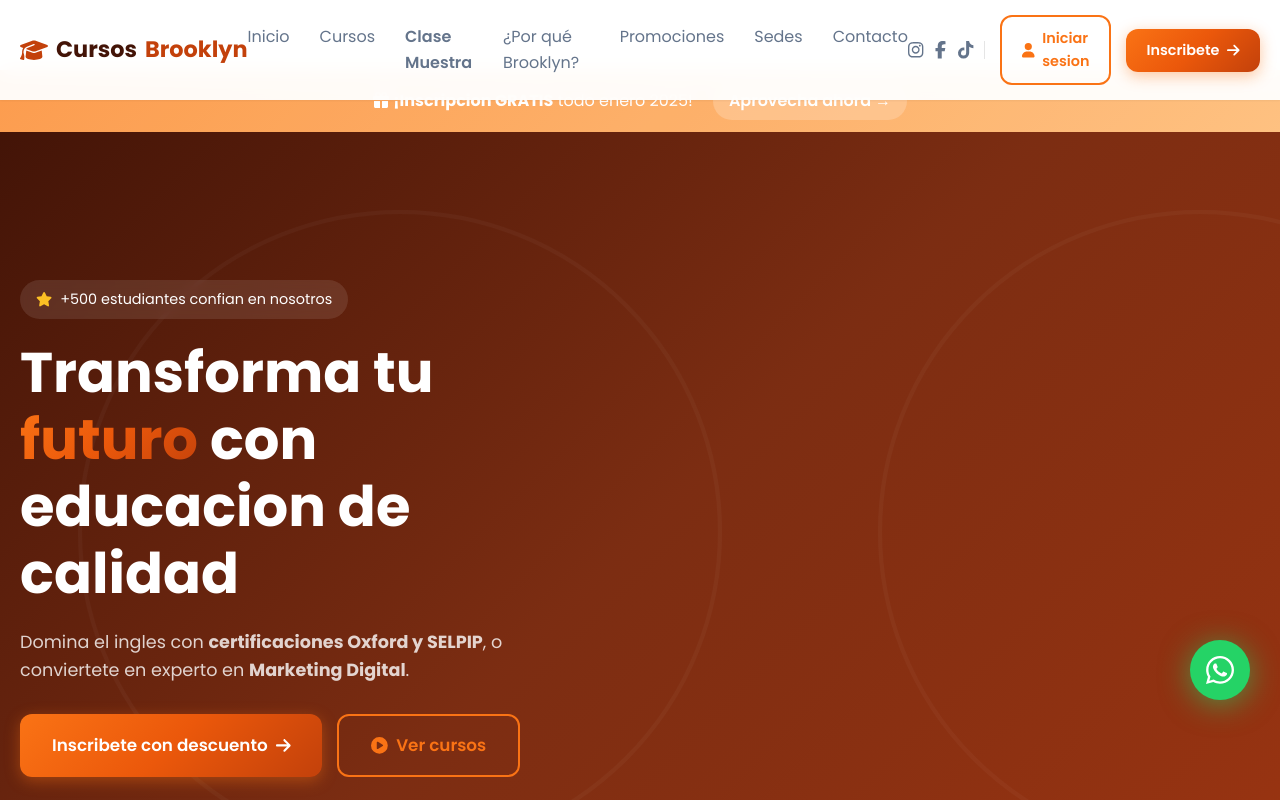
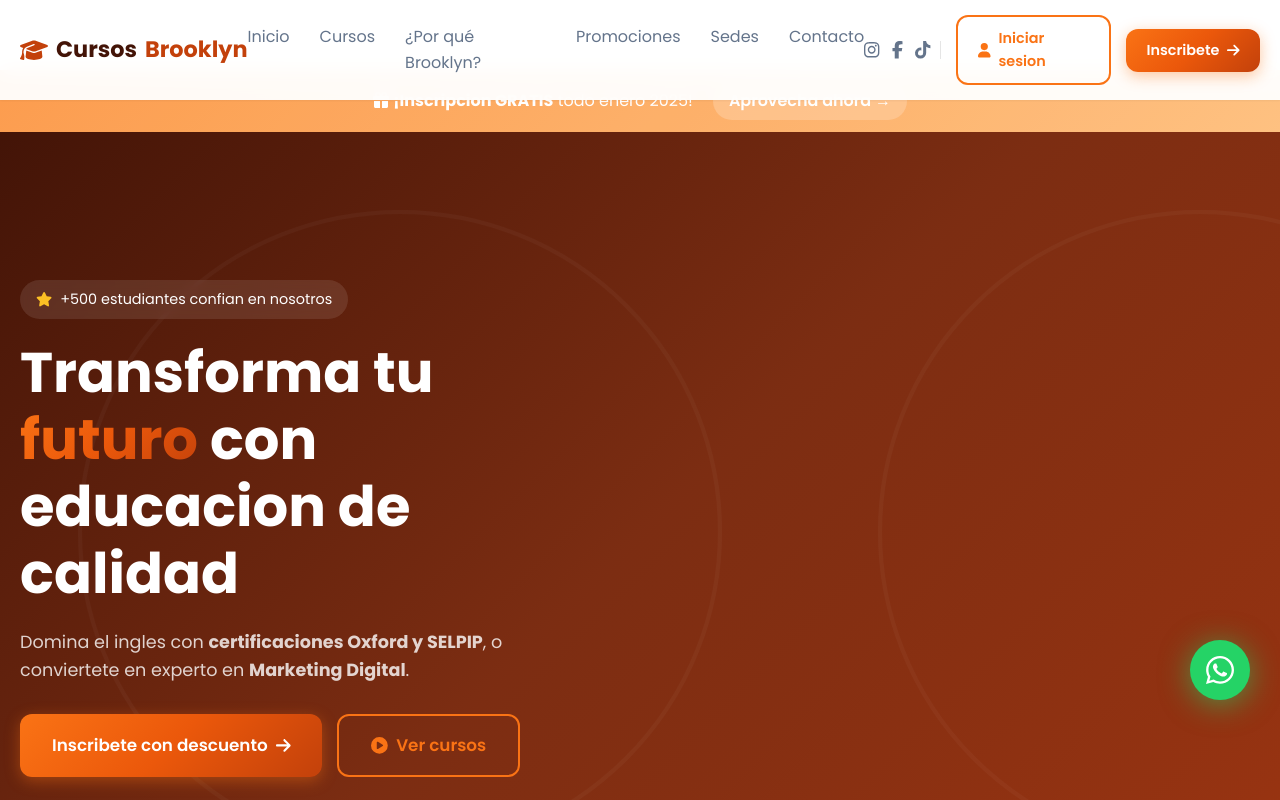
Before and after one commit to fercho159-aq/cursos-brooklyn, a Next.js app: page / in a window 1280 px wide. Shown: the top 800 px of the page. Built offline with nearby package versions, Linux system fonts and the light colour scheme.

Commit message:
fix: remover enlace de clase muestra de navbar para preservar layout

```diff
--- a/components/layout/Navbar.tsx
+++ b/components/layout/Navbar.tsx
@@ -30,7 +30,6 @@ export default function Navbar() {
           <ul className="nav-list">
             <li><Link href="/#inicio" className="nav-link">Inicio</Link></li>
             <li><Link href="/cursos" className="nav-link">Cursos</Link></li>
-            <li><Link href="/registro-clase-muestra" className="nav-link highlight" style={{ fontWeight: 600 }}>Clase Muestra</Link></li>
             <li><Link href="/porque-brooklyn" className="nav-link">¿Por qué Brooklyn?</Link></li>
             <li><Link href="/#promociones" className="nav-link">Promociones</Link></li>
             <li><Link href="/#sedes" className="nav-link">Sedes</Link></li>
```
